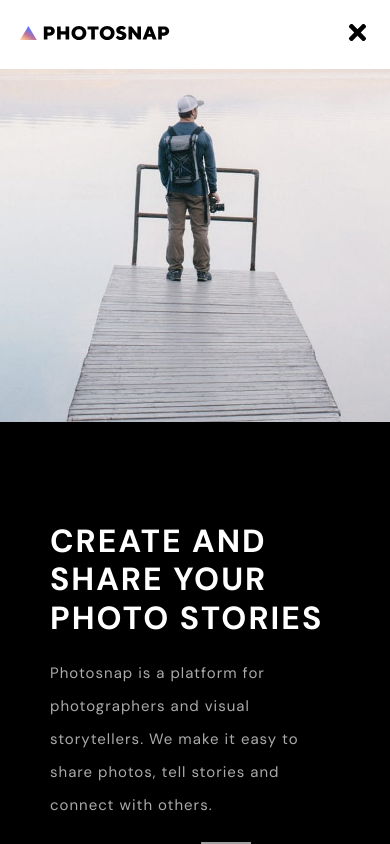
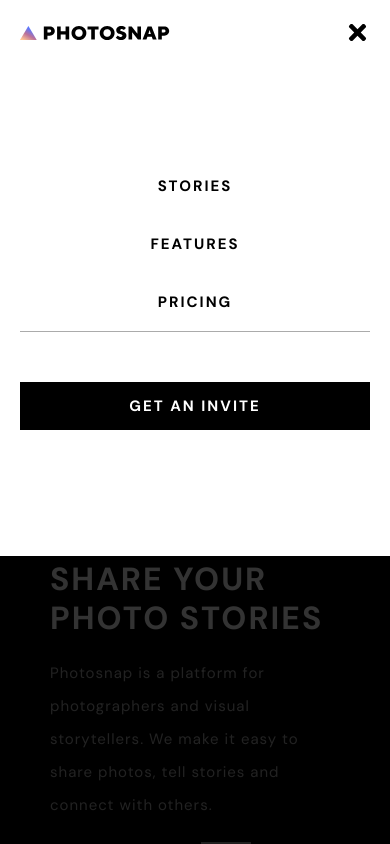
Before and after one commit to habibdev96/FEM-photosnap-multipage-website, a React (Create React App) app: page / in a window 390 px wide. Both pictures are taken after a click on the button 357 px from the left and 34 px from the top of the page. Shown: the top 844 px of the page. Built offline with nearby package versions, Linux system fonts and the light colour scheme; grey boxes are pictures that could not be loaded.

Commit message:
created mobile menu

```diff
--- a/src/App.js
+++ b/src/App.js
@@ -7,6 +7,7 @@
 import Features from './pages/Features';
 import Pricing from './pages/Pricing';
 import Navbar from './components/shared/Navbar';
+import MobileMenu from './components/shared/MobileMenu';
 import Footer from './components/shared/Footer';
 
 // TODO: mobile menu
@@ -19,6 +20,7 @@
       <Globals />
       <Router>
         <Navbar />
+        <MobileMenu />
         <Switch>
           <Route exact path='/' component={Home} />
           <Route exact path='/Stories' component={Stories} />
--- /dev/null
+++ b/src/components/shared/MobileMenu.js
@@ -0,0 +1,96 @@
+import styled from 'styled-components';
+import { StyledLink } from '../styledElements/Link.styled';
+import { Button } from '../styledElements/Buttons.styled';
+import { useGlobalContext } from '../../context/context';
+
+const Overlay = styled.div`
+  position: fixed;
+  z-index: 1500;
+  top: 0;
+  left: 0;
+  right: 0;
+  bottom: 0;
+  background-color: rgba(0, 0, 0, 0.8);
+`;
+
+const StyledMobileMenu = styled.div`
+  position: fixed;
+  top: 0;
+  left: 0;
+  right: 0;
+  width: 100vw;
+  height: auto;
+  z-index: 2000;
+  background-color: var(--white);
+
+  @media (min-width: 800px) {
+    display: none;
+  }
+
+  .menu-content {
+    display: flex;
+    align-items: center;
+    justify-content: center;
+    flex-direction: column;
+    min-height: 60vh;
+    padding: 2rem;
+    margin-top: 5rem;
+  }
+
+  .menu-links {
+    display: flex;
+    flex-direction: column;
+    width: 100%;
+    gap: 4rem;
+    text-align: center;
+    padding-bottom: 2rem;
+    margin-bottom: 5rem;
+    border-bottom: 0.1rem solid var(--lightGray);
+  }
+
+  .btn {
+    width: 100%;
+  }
+`;
+
+const MobileMenu = () => {
+  const { isMobileMenuOpen, setIsMobileMenuOpen, links, scrollToTop } =
+    useGlobalContext();
+
+  const handleClick = () => {
+    scrollToTop();
+    setIsMobileMenuOpen(false);
+  };
+
+  if (isMobileMenuOpen) {
+    return (
+      <Overlay>
+        <StyledMobileMenu>
+          <div className='menu-content'>
+            <ul className='menu-links'>
+              {links.map((link) => (
+                <li key={link.id}>
+                  <StyledLink to={link.path} onClick={handleClick}>
+                    {link.text}
+                  </StyledLink>
+                </li>
+              ))}
+            </ul>
+            <Button
+              primary={+true}
+              to='/Pricing'
+              onClick={handleClick}
+              className='btn'
+            >
+              Get an Invite
+            </Button>
+          </div>
+        </StyledMobileMenu>
+      </Overlay>
+    );
+  } else {
+    return null;
+  }
+};
+
+export default MobileMenu;
```
